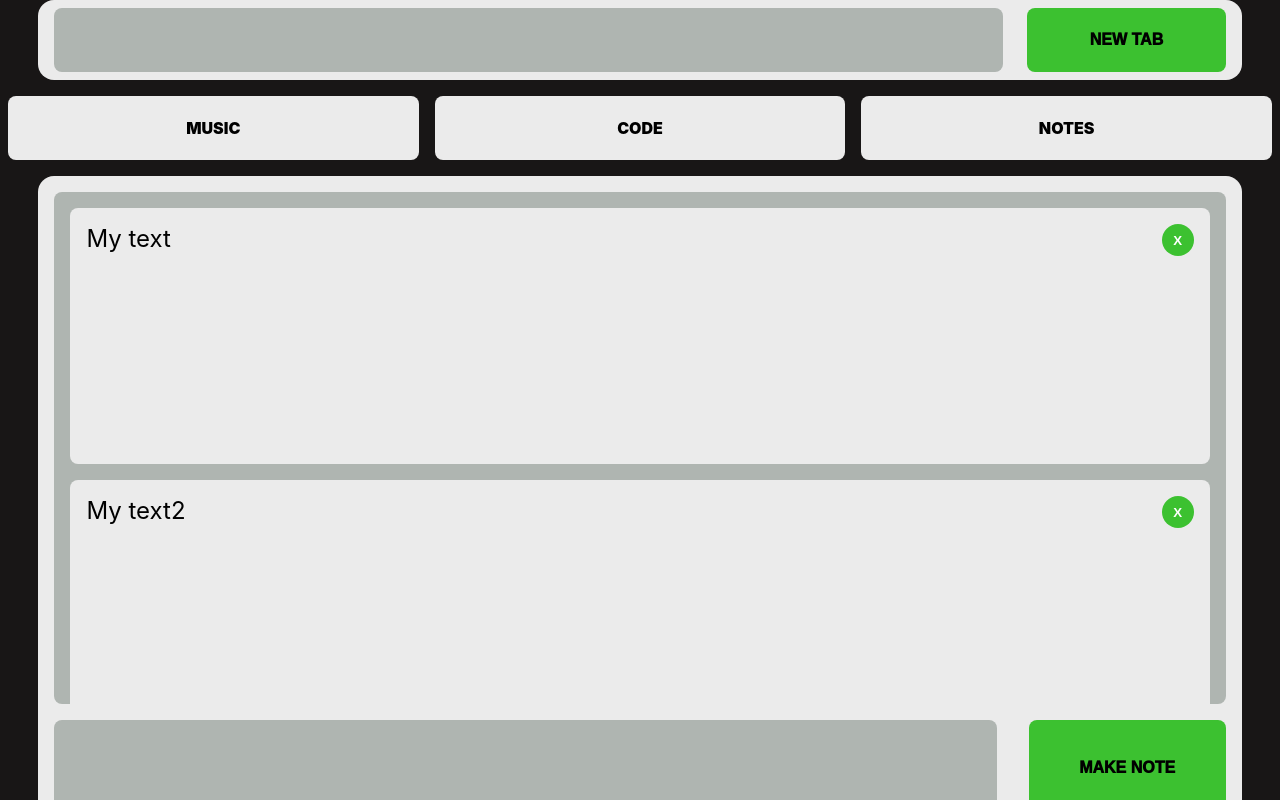
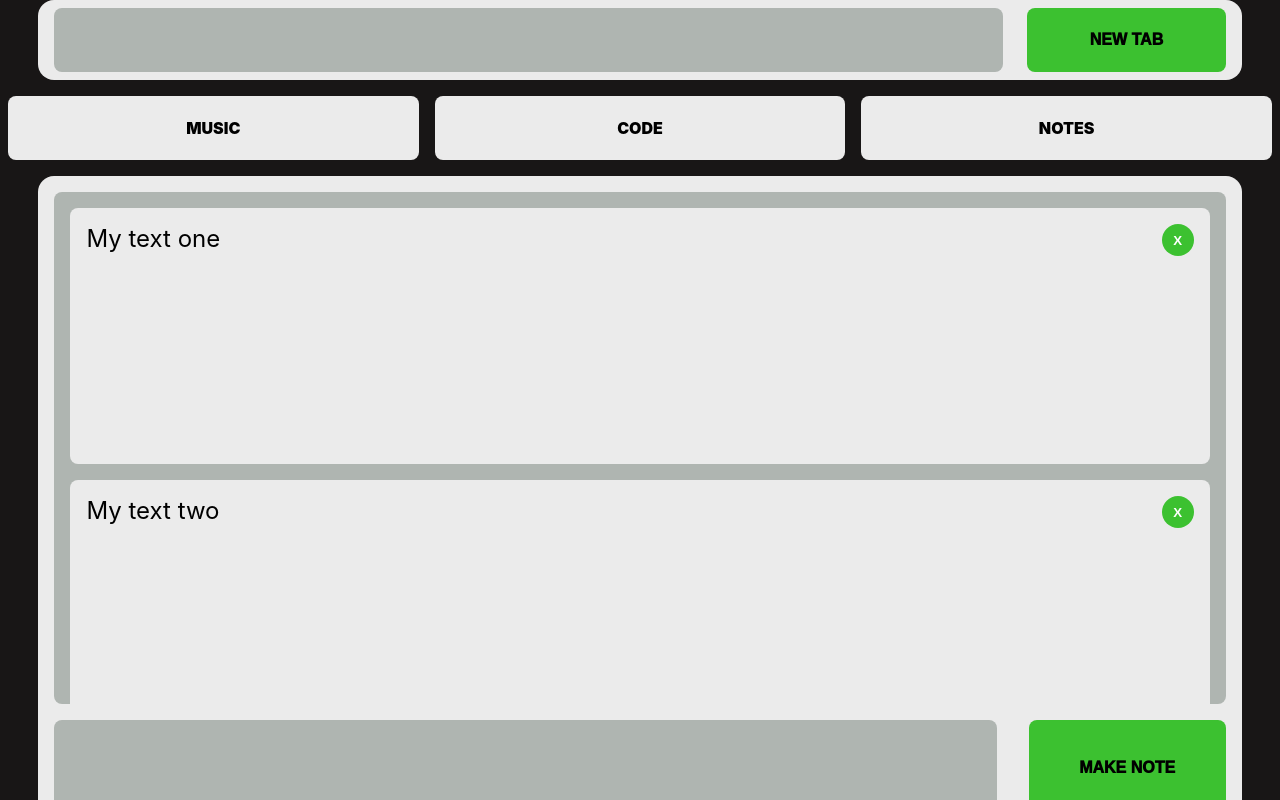
Before and after one commit to Kuovinen/rnotes, a React (Create React App) app: page / in a window 1280 px wide. Built offline with nearby package versions, Linux system fonts and the light colour scheme.

Commit message:
added state NOTES and TABS, and simulated NOTES mapping in the NOTES tsx component

```diff
--- a/src/App.tsx
+++ b/src/App.tsx
@@ -1,8 +1,11 @@
+import React from "react";
 import "./App.css";
 import Menu from "./components/Menu";
 import Main from "./components/Main";
 import Tabs from "./components/Tabs";
 function App() {
+  const [notes, setNotes] = React.useState<string[]>([]);
+  const [tabs, setTabs] = React.useState<string[]>([]);
   return (
     <div className="App">
       <Menu />
--- a/src/components/Notes.tsx
+++ b/src/components/Notes.tsx
@@ -1,23 +1,35 @@
+import React from "react";
 import "./Notes.css";
 interface props1 {
+  key: number;
   txt: string;
 }
 function Note(props: props1) {
+  const id: string = "1";
+
+  function handleDelete(id: string) {
+    console.log("Should delete:" + id);
+  }
   return (
     <div className="note">
       <div className="nTxt">{props.txt}</div>
       <div className="nX">
-        <button className="deleteNote">X</button>
+        <button className="deleteNote" onClick={() => handleDelete(id)}>
+          X
+        </button>
       </div>
     </div>
   );
 }
 
 function Input() {
+  //temp notes should be the App's prop or maybe even move the whole future fetch request into this element.
+  const [tempNotes, setTempNotes] = React.useState<string[]>(["one", "two"]);
   return (
     <div className="Notes">
-      <Note txt={"My text"} />
-      <Note txt={"My text2"} />
+      {tempNotes.map((element, index) => {
+        return <Note key={index} txt={"My text " + element} />;
+      })}
     </div>
   );
 }
```
